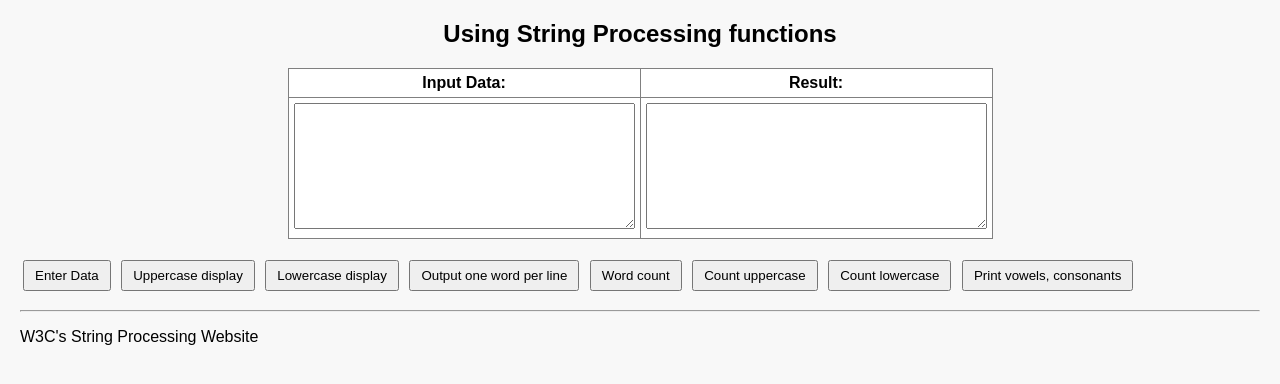
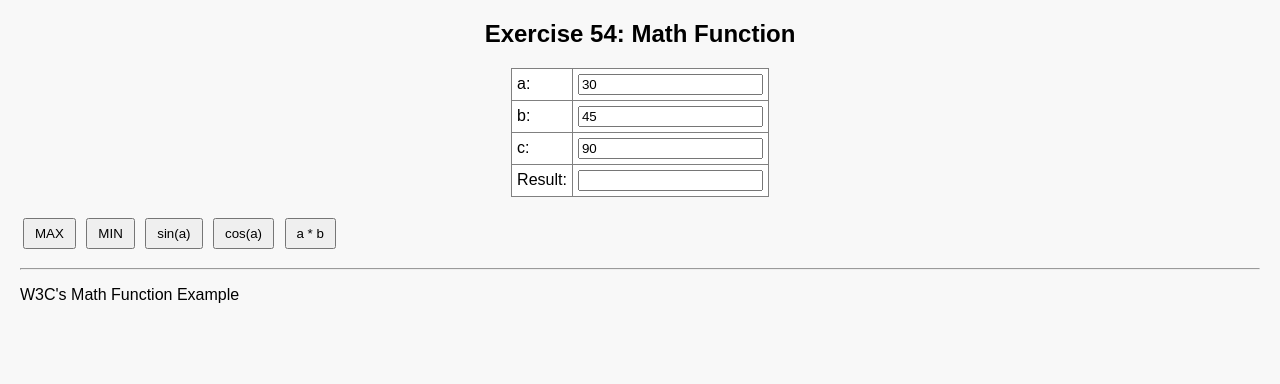
Before and after one commit to quynhtruong0904/webdev_talent, a plain HTML site: page home.html in a window 1280 px wide. Drawn offline with Linux system fonts and the light colour scheme.

Commit message:
Add files via upload

```diff
--- a/home.html
+++ b/home.html
@@ -2,45 +2,45 @@
 <html>
 <head>
   <meta charset="UTF-8">
-  <title>Exercise 56: String Processing</title>
+  <title>Exercise 54: Math Function</title>
   <link rel="stylesheet" href="style.css">
   <script src="script.js" defer></script>
 </head>
 <body>
 
-<h2>Using String Processing functions</h2>
+<h2>Exercise 54: Math Function</h2>
 
 <table border="1" cellpadding="5">
   <tr>
-    <th>Input Data:</th>
-    <th>Result:</th>
+    <td>a:</td>
+    <td><input type="number" id="a" value="30"></td>
   </tr>
   <tr>
-    <td>
-      <textarea id="inputText" rows="8" cols="40"></textarea>
-    </td>
-    <td>
-      <textarea id="resultText" rows="8" cols="40" readonly></textarea>
-    </td>
+    <td>b:</td>
+    <td><input type="number" id="b" value="45"></td>
+  </tr>
+  <tr>
+    <td>c:</td>
+    <td><input type="number" id="c" value="90"></td>
+  </tr>
+  <tr>
+    <td>Result:</td>
+    <td><input type="text" id="result" readonly></td>
   </tr>
 </table>
 
 <br>
 
-<!-- Các nút xử lý -->
-<button onclick="enterData()">Enter Data</button>
-<button onclick="showUppercase()">Uppercase display</button>
-<button onclick="showLowercase()">Lowercase display</button>
-<button onclick="oneWordPerLine()">Output one word per line</button>
-<button onclick="countWords()">Word count</button>
-<button onclick="countUppercase()">Count uppercase</button>
-<button onclick="countLowercase()">Count lowercase</button>
-<button onclick="showVowelsConsonants()">Print vowels, consonants</button>
+<button onclick="findMax()">MAX</button>
+<button onclick="findMin()">MIN</button>
+<button onclick="sinA()">sin(a)</button>
+<button onclick="cosA()">cos(a)</button>
+<button onclick="multiplyAB()">a * b</button>
 
 <p id="info"></p>
 
 <hr>
-<p>W3C's String Processing Website</p>
+<p>W3C's Math Function Example</p>
 
 </body>
 </html>
--- a/script.js
+++ b/script.js
@@ -1,55 +1,38 @@
-function enterData() {
-  let text = document.getElementById("inputText").value;
-  document.getElementById("resultText").value = text;
-  document.getElementById("info").innerText = "";
+function getValues() {
+  let a = parseFloat(document.getElementById("a").value);
+  let b = parseFloat(document.getElementById("b").value);
+  let c = parseFloat(document.getElementById("c").value);
+  return { a, b, c };
 }
 
-function showUppercase() {
-  let text = document.getElementById("inputText").value;
-  document.getElementById("resultText").value = text.toUpperCase();
+function findMax() {
+  let { a, b, c } = getValues();
+  let maxValue = Math.max(a, b, c);
+  document.getElementById("result").value = maxValue;
 }
 
-function showLowercase() {
-  let text = document.getElementById("inputText").value;
-  document.getElementById("resultText").value = text.toLowerCase();
+function findMin() {
+  let { a, b, c } = getValues();
+  let minValue = Math.min(a, b, c);
+  document.getElementById("result").value = minValue;
 }
 
-function oneWordPerLine() {
-  let text = document.getElementById("inputText").value.trim();
-  let words = text.split(/\s+/);
-  document.getElementById("resultText").value = words.join("\n");
+function sinA() {
+  let { a } = getValues();
+  let rad = a * Math.PI / 180;  // đổi từ độ sang radian
+  let result = Math.sin(rad);
+  document.getElementById("result").value = result;
 }
 
-function countWords() {
-  let text = document.getElementById("inputText").value.trim();
-  if (text === "") {
-    document.getElementById("info").innerText = "Word count: 0";
-    return;
-  }
-  let words = text.split(/\s+/);
-  document.getElementById("info").innerText = "Word count: " + words.length;
+function cosA() {
+  let { a } = getValues();
+  let rad = a * Math.PI / 180;
+  let result = Math.cos(rad);
+  document.getElementById("result").value = result;
 }
 
-function countUppercase() {
-  let text = document.getElementById("inputText").value;
-  let matches = text.match(/[A-Z]/g);
-  let count = matches ? matches.length : 0;
-  document.getElementById("info").innerText = "Uppercase letters: " + count;
+function multiplyAB() {
+  let { a, b } = getValues();
+  let result = a * b;
+  document.getElementById("result").value = result;
 }
-
-function countLowercase() {
-  let text = document.getElementById("inputText").value;
-  let matches = text.match(/[a-z]/g);
-  let count = matches ? matches.length : 0;
-  document.getElementById("info").innerText = "Lowercase letters: " + count;
-}
-
-function showVowelsConsonants() {
-  let text = document.getElementById("inputText").value;
-  let vowels = text.match(/[aeiouAEIOU]/g);
-  let consonants = text.match(/[bcdfghjklmnpqrstvwxyzBCDFGHJKLMNPQRSTVWXYZ]/g);
-  let vowelCount = vowels ? vowels.length : 0;
-  let consonantCount = consonants ? consonants.length : 0;
-  document.getElementById("info").innerText =
-    "Vowels: " + vowelCount + " | Consonants: " + consonantCount;
-}
--- a/style.css
+++ b/style.css
@@ -14,7 +14,7 @@ table {
   border-collapse: collapse;
 }
 
-textarea {
+input {
   width: 100%;
   box-sizing: border-box;
 }
```
